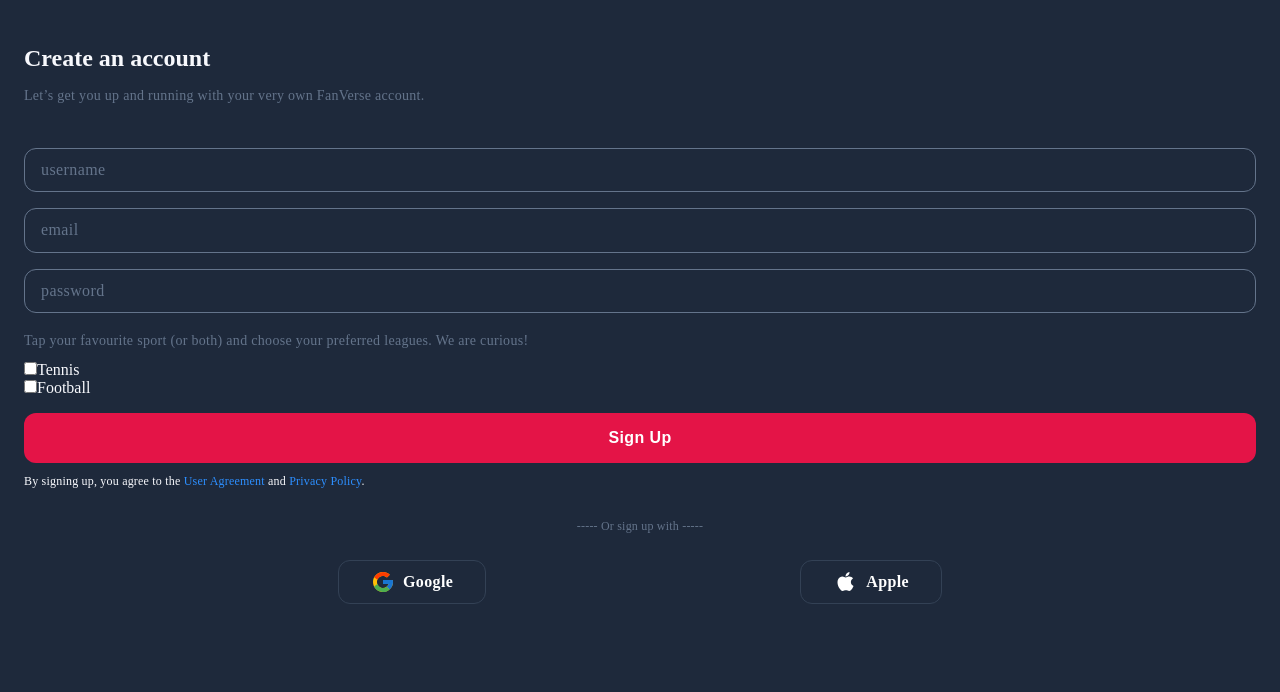
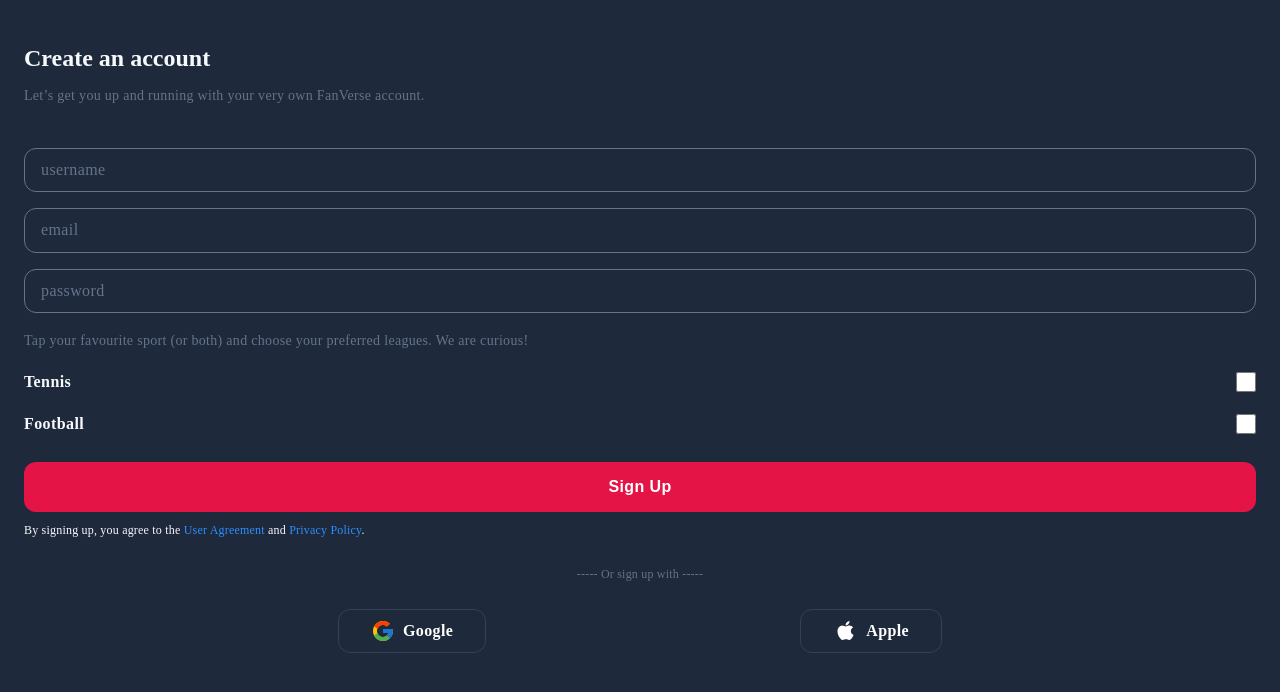
Before and after one commit to olusanyaJ/fanVerse-client, a React (Create React App) app: page /sign-up in a window 1280 px wide. Shown: the top 692 px of the page. Built offline with nearby package versions, Linux system fonts and the light colour scheme.

Commit message:
Fix: styling on signup page and everything auth done

```diff
--- a/src/pages/OnboardingPage/Onboarding.scss
+++ b/src/pages/OnboardingPage/Onboarding.scss
@@ -3,9 +3,10 @@
 @use "../../styles/partials/variables" as *;
 @use "../../styles/partials/mixins" as *;
 
-.welcome {
-  height: 100vh;
-}
+// .welcome {
+//   height: 100vh;
+// }
+
 .onboarding {
   display: flex;
   justify-content: flex-end;
--- a/src/pages/SignupPage/SignupPage.js
+++ b/src/pages/SignupPage/SignupPage.js
@@ -56,8 +56,11 @@ const SignupPage = () => {
             Tap your favourite sport (or both) and choose your preferred
             leagues. We are curious!
           </p>
-          <div className="">
+          <div className="signup-page__sport">
+            <div className="signup-page__inner">
+              Tennis
               <input
+                className="signup-page__input"
                 type="checkbox"
                 id="tennis"
                 name="tennis"
@@ -65,10 +68,11 @@ const SignupPage = () => {
                 checked={tennisChecked}
                 onChange={handleTennisChange}
               />
-            Tennis
             </div>
-          <div className="">
+            <div className="signup-page__inner">
+              Football
               <input
+                className="signup-page__input"
                 type="checkbox"
                 id="football"
                 name="football"
@@ -76,7 +80,7 @@ const SignupPage = () => {
                 checked={footballChecked}
                 onChange={handleFootballChange}
               />
-            Football
+            </div>
           </div>
         </label>
 
--- a/src/pages/SignupPage/SignupPage.scss
+++ b/src/pages/SignupPage/SignupPage.scss
@@ -74,4 +74,25 @@
     letter-spacing: 0.01875rem;
     margin-bottom: 0.5rem;
   }
+  &__sport {
+    display: flex;
+    flex-direction: column;
+  }
+  &__inner {
+    display: flex;
+    justify-content: space-between;
+    align-items: center;
+    margin: 0.5rem 0;
+    color: $primary-color;
+    font-size: 1rem;
+    font-style: normal;
+    font-weight: 700;
+    line-height: 1.65rem;
+    letter-spacing: 0.025rem;
+  }
+
+  &__input {
+    width: 1.25rem;
+    height: 1.25rem;
+  }
 }
```
Lines whose indentation alone changed are shown as unchanged.
